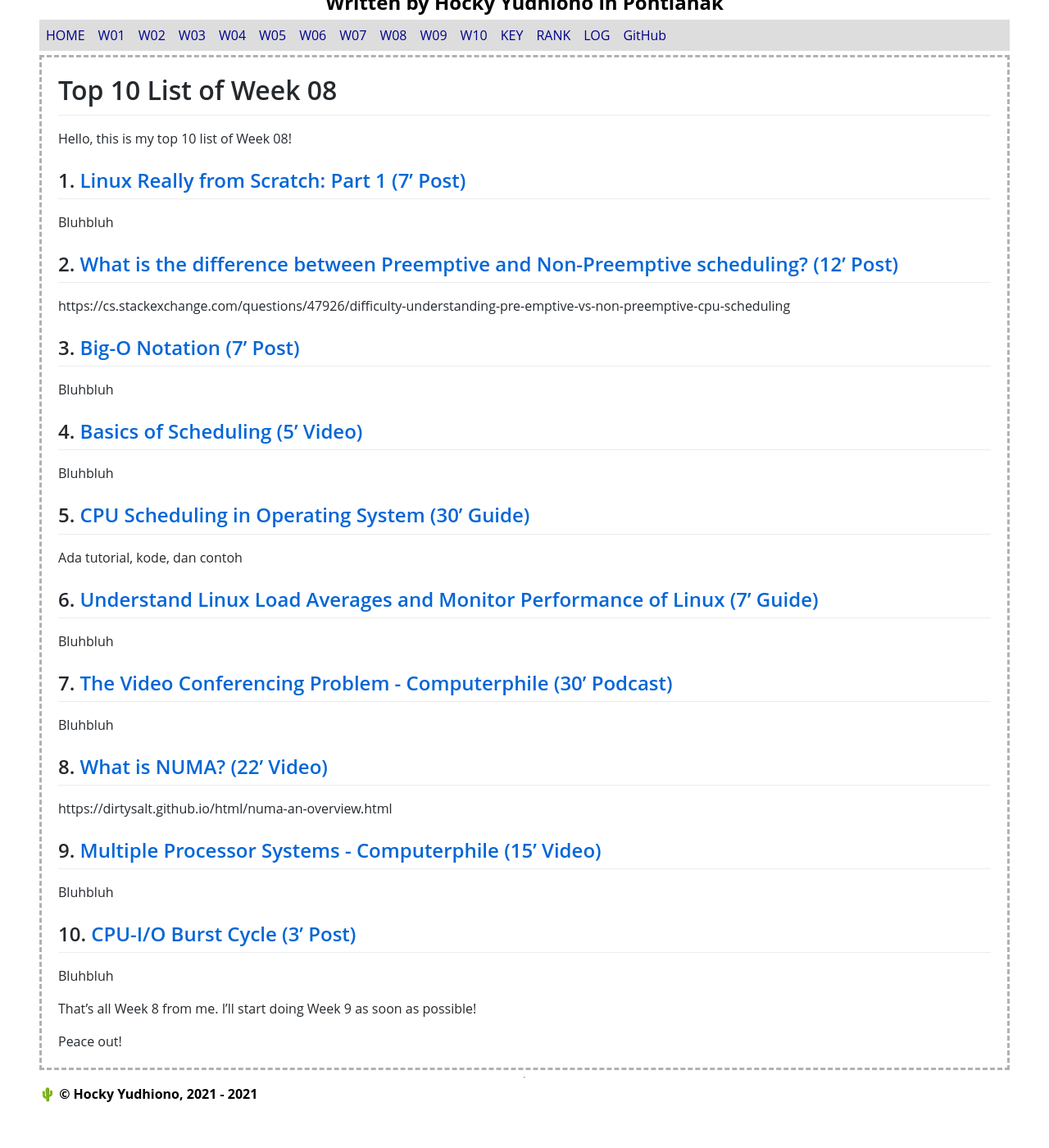
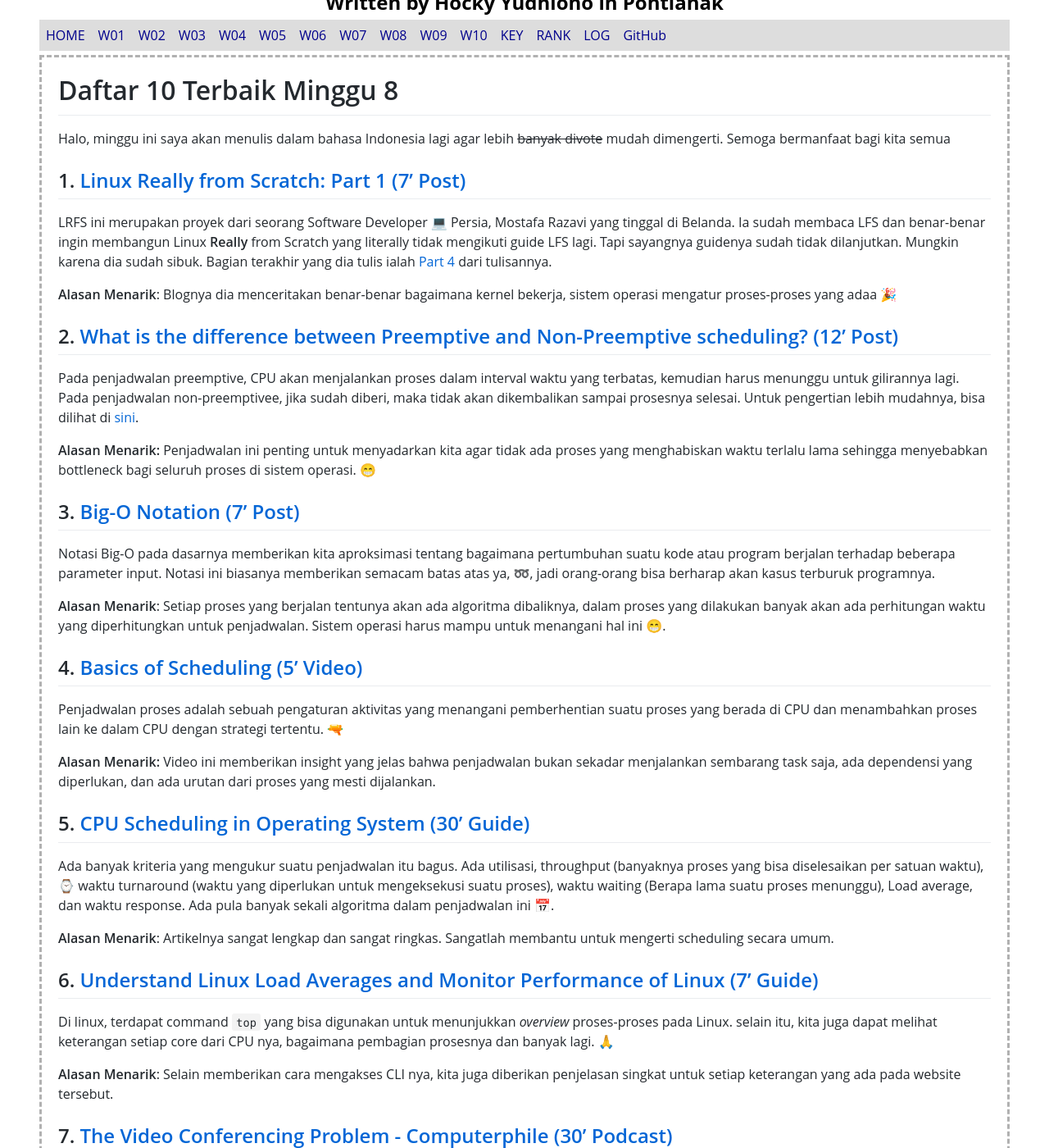
Before and after one commit to Bimabara/os211, a Jekyll site: the page built from w08.md, in a window 1280 px wide and 1400 px high, scrolled down 227 px. Shown: the whole window at 82% size. Built offline with Jekyll 4.4.1, drawn with Linux system fonts in a browser that asks for light colours; our own code applies the rules of GitHub Pages for plain Markdown files; some of the changed text lies outside the part shown.

Commit message:
[W08] Finish Top 10

```diff
--- a/w08.md
+++ b/w08.md
@@ -3,50 +3,74 @@ layout: "layout"
 permalink: /W08/
 ---
 
-# Top 10 List of Week 08
+# Daftar 10 Terbaik Minggu 8
 
-Hello, this is my top 10 list of Week 08!
+Halo, minggu ini saya akan menulis dalam bahasa Indonesia lagi agar lebih <strike>banyak divote</strike> mudah dimengerti. Semoga bermanfaat bagi kita semua
 
 ## 1. [Linux Really from Scratch: Part 1 (7' Post)](http://elektito.com/2018/12/15/linux-really-from-scratch/)
 
-Bluhbluh
+LRFS ini merupakan proyek dari seorang Software Developer 💻 Persia, Mostafa Razavi yang tinggal di Belanda. Ia sudah membaca LFS dan benar-benar ingin membangun Linux **Really** from Scratch yang literally tidak mengikuti guide LFS lagi. Tapi sayangnya guidenya sudah tidak dilanjutkan. Mungkin karena dia sudah sibuk. Bagian terakhir yang dia tulis ialah [Part 4](http://elektito.com/2018/12/31/lrfs-4-early-userspace/) dari tulisannya.
+
+**Alasan Menarik**: Blognya dia menceritakan benar-benar bagaimana kernel bekerja, sistem operasi mengatur proses-proses yang adaa 🎉
 
 ## 2. [What is the difference between Preemptive and Non-Preemptive scheduling? (12' Post)](https://afteracademy.com/blog/what-is-the-difference-between-preemptive-and-non-preemptive-scheduling)
 
-https://cs.stackexchange.com/questions/47926/difficulty-understanding-pre-emptive-vs-non-preemptive-cpu-scheduling
+Pada penjadwalan preemptive, CPU akan menjalankan proses dalam interval waktu yang terbatas, kemudian harus menunggu untuk gilirannya lagi. Pada penjadwalan non-preemptivee, jika sudah diberi, maka tidak akan dikembalikan sampai prosesnya selesai. Untuk pengertian lebih mudahnya, bisa dilihat di [sini](https://cs.stackexchange.com/questions/47926/difficulty-understanding-pre-emptive-vs-non-preemptive-cpu-scheduling).
+
+**Alasan Menarik:** Penjadwalan ini penting untuk menyadarkan kita agar tidak ada proses yang menghabiskan waktu terlalu lama sehingga menyebabkan bottleneck bagi seluruh proses di sistem operasi. 😁
 
 ## 3. [Big-O Notation (7' Post)](https://curt-park.github.io/2017-01-27/big-o-notation/)
 
-Bluhbluh
+Notasi Big-O pada dasarnya memberikan kita aproksimasi tentang bagaimana pertumbuhan suatu kode atau program berjalan terhadap beberapa parameter input. Notasi ini biasanya memberikan semacam batas atas ya, ➿, jadi orang-orang bisa berharap akan kasus terburuk programnya.
+
+**Alasan Menarik**: Setiap proses yang berjalan tentunya akan ada algoritma dibaliknya, dalam proses yang dilakukan banyak akan ada perhitungan waktu yang diperhitungkan untuk penjadwalan. Sistem operasi harus mampu untuk menangani hal ini 😁.
 
 ## 4. [Basics of Scheduling (5' Video)](https://www.youtube.com/watch?v=7Li065I3_Vw)
 
-Bluhbluh
+Penjadwalan proses adalah sebuah pengaturan aktivitas yang menangani pemberhentian suatu proses yang berada di CPU dan menambahkan proses lain ke dalam CPU dengan strategi tertentu. 🔫
+
+**Alasan Menarik:** Video ini memberikan insight yang jelas bahwa penjadwalan bukan sekadar menjalankan sembarang task saja, ada dependensi yang diperlukan, dan ada urutan dari proses yang mesti dijalankan.
 
 ## 5. [CPU Scheduling in Operating System (30' Guide)](https://www.studytonight.com/operating-system/cpu-scheduling)
 
-Ada tutorial, kode, dan contoh
+Ada banyak kriteria yang mengukur suatu penjadwalan itu bagus. Ada utilisasi, throughput (banyaknya proses yang bisa diselesaikan per satuan waktu), ⌚ waktu turnaround (waktu yang diperlukan untuk mengeksekusi suatu proses), waktu waiting (Berapa lama suatu proses menunggu), Load average, dan waktu response. Ada pula banyak sekali algoritma dalam penjadwalan ini 📅.
+
+**Alasan Menarik**: Artikelnya sangat lengkap dan sangat ringkas. Sangatlah membantu untuk mengerti scheduling secara umum.
 
 ## 6. [Understand Linux Load Averages and Monitor Performance of Linux (7' Guide)](https://www.tecmint.com/understand-linux-load-averages-and-monitor-performance/)
 
-Bluhbluh
+Di linux, terdapat command `top` yang bisa digunakan untuk menunjukkan *overview* proses-proses pada Linux. selain itu, kita juga dapat melihat keterangan setiap core dari CPU nya, bagaimana pembagian prosesnya dan banyak lagi. 🙏
+
+**Alasan Menarik**: Selain memberikan cara mengakses CLI nya, kita juga diberikan penjelasan singkat untuk setiap keterangan yang ada pada website tersebut.
 
 ## 7. [The Video Conferencing Problem - Computerphile (30' Podcast)](https://www.youtube.com/watch?v=DkIhI59ysXI)
 
-Bluhbluh
+Penjadwalan sebetulnya mirip dengan proses memproses request dari website dengan server sebagai CPU. Saat kita melakukan video call, paket-paket gambar dan video akan dikirim, secara terkompres. Bagaimana sistem dapat mengirim ratusan gambar dalam hitungan detik? tentunya ada sistem kompresi dan packet loss yang bisa ditoleransi. Konsepnya ialah soft real time system, sebenarnya karena tidak harus dipenuhi semua deadlinenya, tapi harus ada sebagian yang terpenuhi.
+
+**Alasan Menarik:** Video ini memberikan kita cara lain pandangan dalam penjadwalan proses. 👁
 
 ## 8. [What is NUMA? (22' Video)](https://www.youtube.com/watch?v=M-Q02b5uvfY)
 
-https://dirtysalt.github.io/html/numa-an-overview.html
+NUMA (non-uniform memory access) adalah fenomena pada suatu sistem penyimpanan bahwa memori pada setiap bagian alamat prosesor itu karakteristik performanya berbeda-beda. Sekarang, prosesor sangatlah cepat dan biasanya membutuhkan memori untuk langsung berada pada socket tempatnya berada. 🧠
+
+Akses dari suatu socket ke socket lain membutuhkan latency tambahan. Jadi intinya menyebabkan memori bisa loncat-loncat dan memperlambat akses. Hal ini bisa memengaruhi waktu akses dan kecepatan pemrosesan [Artikel Tambahan](https://dirtysalt.github.io/html/numa-an-overview.html).🐾
+
+**Alasan Menarik**: Video tersebut menjelaskan NUMA dengan cara yang menarik dan singkat! 🌳🌳
 
 ## 9. [Multiple Processor Systems - Computerphile (15' Video)](https://www.youtube.com/watch?v=3RvkfuXUv1c)
 
-Bluhbluh
+Saat processor corenya bertambah, maka sistem operasi mesti berpikir lagi, kira-kira pembagiannya bagiamana, penjadwalannya bagaimana agar tidak ada yang saling menunggu dan dependensi tetap terjaga 😁😁.
+
+**Alasan Menarik**: Videonya sangat menarik. Ditonton selagi makan siang, atau berbuka puasa, atau sembari bersantai di WC 🚻.
 
 ## 10. [CPU-I/O Burst Cycle (3' Post)](https://educatech.in/cpu-i-o-burst-cycle/)
 
-Bluhbluh
+Suatu proses ada bagian menerima input, memberikan output dan memproses, memang terkadang waktu terbuang lama di input/output. Tidak mungkin selagi menunggu CPU dibiarkan kosong. Intinya kita harus mengoptimalkan penggunaan CPU selagi kosong.
 
-That's all Week 8 from me. I'll start doing Week 9 as soon as possible!
+**Alasan Menarik**: Singkat jelas padat, bermanfaat! 🍰🍰🍰. Memberikan definisi maksimal terutama bila ingin mengerti Chapter 5 dari buku OSC.
 
-Peace out!
+
+
+Sekian daftar minggu 8 dari ku. Daftar minggu 9 akan di-*post* secepatnya! Kalau votenya banyak saya akan menulis dalam bahasa Indonesia lagi. hehehe.
+
+Sampai jumpa! 👋
```
